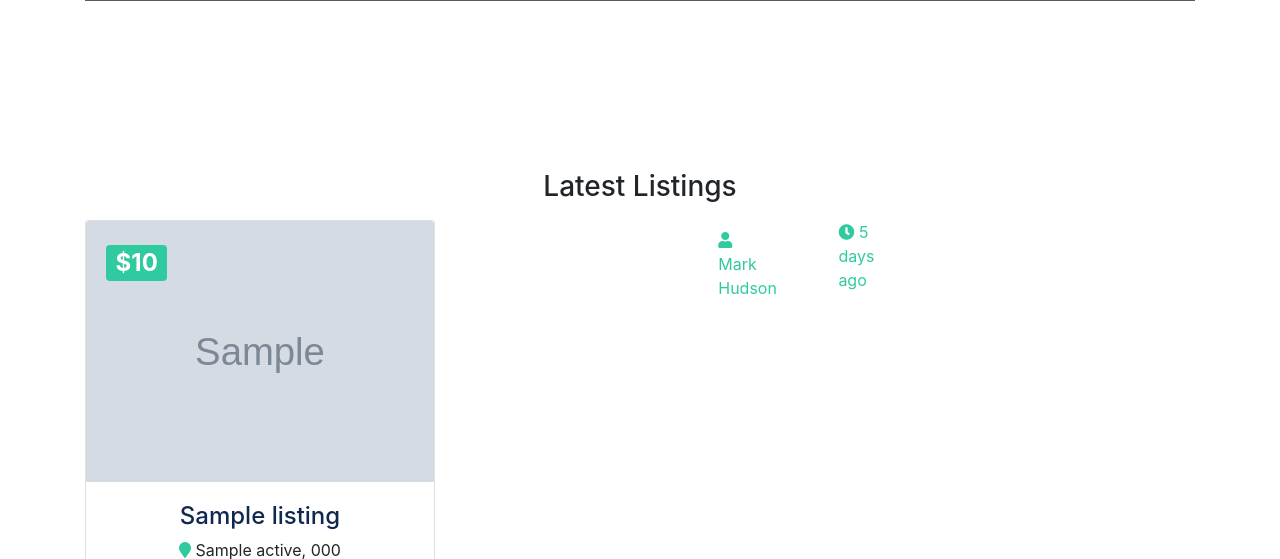
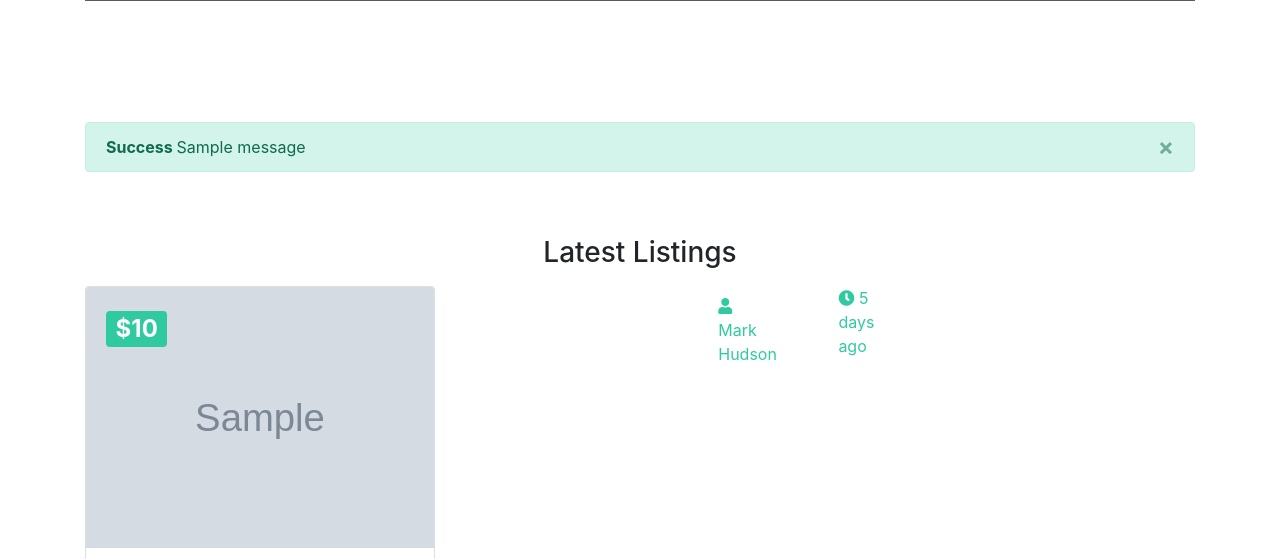
Before and after one commit to agbofolly/btre_project, a Django app: page / in a window 1280 px wide. Shown: the part 656-1215 px from the top of the page. Run offline with Django 4.2, Linux system fonts and the light colour scheme; tables that the repository leaves empty hold one stand-in row (values such as "Sample post"); grey boxes marked "Sample" are stand-in pictures; one stand-in notice (Sample message) is shown; parts of the project's set-up code (start-up, migrations or seed data) failed here and were passed over; some libraries are stand-ins or nearby versions.

Commit message:
Migrations and new extra changes

```diff
--- a/templates/pages/index.html
+++ b/templates/pages/index.html
@@ -64,6 +64,10 @@
       </div>
     </div>
   </section>
+
+  {% comment %} alerts {% endcomment %}
+  {% include 'partials/_alerts.html' %}
+
 
   <!-- Listings -->
   <section id="listings" class="py-5">
--- /dev/null
+++ b/templates/partials/_alerts.html
@@ -0,0 +1,17 @@
+{% if messages %}
+    {% for message in messages %}
+      <div id="message" class ="container">
+        <div class= "alert alert-{{ message.tags }} alert-dismissible text_center" role="alert">
+          <button type="button" class="close" data-dismiss="alert"><span aria-hidden="true">&times;</span></button>
+          <strong>
+            {% if message.level == DEFAULT_MESSAGE_LEVELS.ERROR %}
+              ERROR:
+            {% else %}
+              {{ message.tags|title }}
+            {% endif %}
+          </strong>
+          {{ message }}
+        </div>
+      </div>
+    {% endfor %}
+{% endif %}
```
